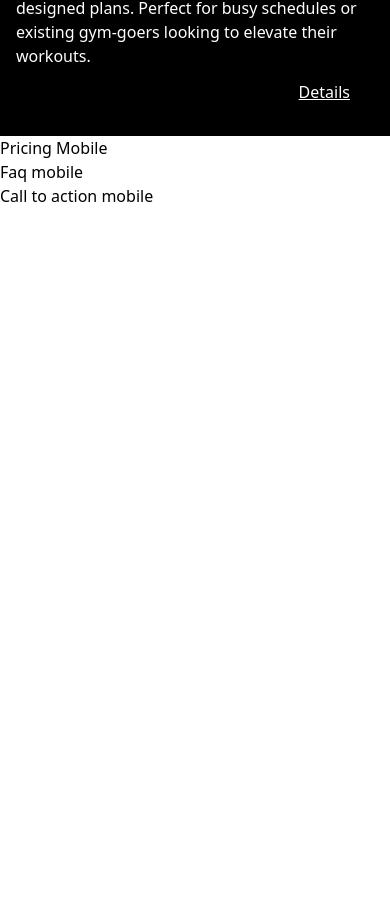
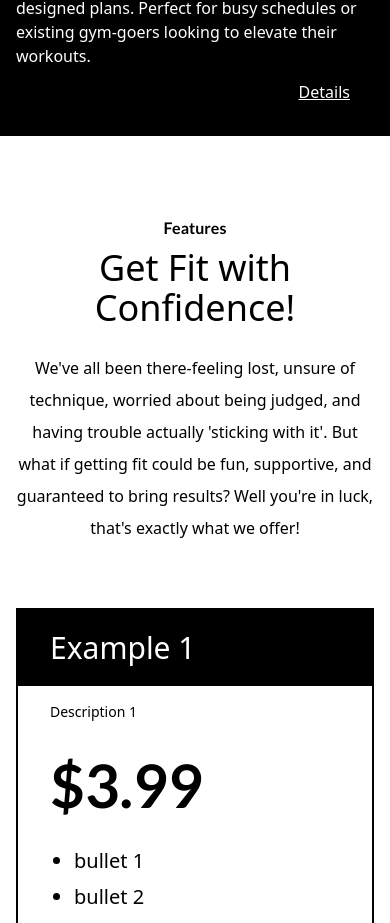
Before and after one commit to BrainReturnedToSoup/HuusWebsite, a React (Vite) app in the folder huus-website/: page / in a window 390 px wide. Shown: the part 2778-3701 px from the top of the page. Before the commit the page ends 2986 px from the top, so only its background shows below. Built offline with nearby package versions, Linux system fonts and the light colour scheme.

Commit message:
created separate child components for tablet and phone screen responsiveness for the pricing section, as well as created custom classes for these particular cases. Currently implemented the phone version, still need to implement the tablet version

```diff
--- a/huus-website/src/App.css
+++ b/huus-website/src/App.css
@@ -55,7 +55,46 @@
   grid-template-rows: 0.6fr 0.6fr 0.6fr 2fr 0.5fr;
 }
 
-.lato-thin {
+/*phone*/
+
+.pricing-mobile-phone-container-grid {
+  grid-template-columns: 1fr;
+  grid-template-rows: 1fr 0.8fr 1fr 3.5fr 0.5fr;
+}
+
+/*tablet*/
+
+.pricing-mobile-tablet-container-grid {
+  grid-template-columns: 1fr;
+  grid-template-rows: 1fr;
+}
+
+.pricing-mobile-tablet-container-heading-cell {
+  grid-row: 1/2;
+  grid-column: 1/2;
+}
+
+.pricing-mobile-tablet-container-desc-cell {
+  grid-row: 1/2;
+  grid-column: 1/2;
+}
+
+.pricing-mobile-tablet-container-price-cell {
+  grid-row: 1/2;
+  grid-column: 1/2;
+}
+
+.pricing-mobile-tablet-container-bullets-cell {
+  grid-row: 1/2;
+  grid-column: 1/2;
+}
+
+.pricing-mobile-tablet-container-redirect-cell {
+  grid-row: 1/2;
+  grid-column: 1/2;
+}
+
+.pricing-mobile-container .lato-thin {
   font-family: "Lato", sans-serif;
   font-weight: 100;
   font-style: normal;
--- a/huus-website/src/pages/root/FeaturesMobile.tsx
+++ b/huus-website/src/pages/root/FeaturesMobile.tsx
@@ -1,8 +1,4 @@
-import { useDispatch, useSelector } from "react-redux";
-
-import { useState } from "react";
-
-import servicesSlice from "../../state/slices/services";
+import { useSelector } from "react-redux";
 
 import ptGeneric from "../../assets/personal-trainer-generic.jpg";
 import ptTeach from "../../assets/personal-trainer-teach.jpg";
@@ -87,37 +83,13 @@ function Feature({
   index,
   redirect,
 }: FeatureProps) {
-  //xs is for mobile phones, which the custom breakpoint is 470px in width.
-  //thus, larger mobile devices such as tables and laptops will feature a more custom grid configuration
-  //that utilizes there increased width.
-
   const screenWidth: number = useSelector(
     (state: RootState) => state.deviceScreen.width,
   );
 
-  //   .feature-mobile-container-sm-image-cell {
-  //     grid-row: 1/8;
-  //     grid-column: 1/2;
-  //   }
-
-  //   .feature-mobile-container-sm-heading-cell {
-  //     grid-row: 1/3;
-  //     grid-column: 2/3;
-  //   }
-
-  //   .feature-mobile-container-sm-desc-cell {
-  //     grid-row: 3/7;
-  //     grid-column: 2/3;
-  //   }
-
-  //   .feature-mobile-container-sm-redirect-cell {
-  //     grid-row: 7/8;
-  //     grid-column: 2/3;
-  //   }
-
   return (
     <a
-      className={`my-6 w-full flex-col ${screenWidth >= 640 ? "feature-mobile-container-sm-grid grid h-[300px] gap-x-4" : ""}`}
+      className={`my-6 w-full flex-col hover:cursor-pointer ${screenWidth >= 640 ? "feature-mobile-container-sm-grid grid h-[300px] gap-x-4" : ""}`}
       id={`feature-mobile-redirect-${index}`}
       href={redirect.route}
     >
--- a/huus-website/src/pages/root/PricingMobile.tsx
+++ b/huus-website/src/pages/root/PricingMobile.tsx
@@ -1,3 +1,196 @@
-export default function PricingMobile () {
-    return <div>Pricing Mobile</div>
+import { useSelector } from "react-redux";
+import { RootState } from "../../state/store";
+
+import "../../App.css";
+
+interface OfferMobileDeviceProps {
+  title: string;
+  desc: string;
+  bullets: Array<string>;
+  price: number;
+  index: number;
 }
+
+interface OfferMobileProps {
+  title: string;
+  desc: string;
+  bullets: Array<string>;
+  price: number;
+  redirect: {
+    route: string;
+    positionY: number;
+  };
+  index: number;
+}
+
+const offers = [
+  {
+    title: "Example 1",
+    desc: "Description 1",
+    bullets: ["bullet 1", " bullet 2", "bullet 3"],
+    price: 3.99,
+    redirect: {
+      route: "/about",
+      positionY: 0,
+    },
+  },
+  {
+    title: "Example 2",
+    desc: "Description 2",
+    bullets: ["bullet 1", " bullet 2", "bullet 3"],
+    price: 17.99,
+    redirect: {
+      route: "/about",
+      positionY: 0,
+    },
+  },
+  {
+    title: "Example 3",
+    desc: "Description 3",
+    bullets: ["bullet 1", " bullet 2", "bullet 3"],
+    price: 24.99,
+    redirect: {
+      route: "/about",
+      positionY: 0,
+    },
+  },
+];
+
+function OfferTablet({
+  title,
+  desc,
+  bullets,
+  price,
+  index,
+}: OfferMobileDeviceProps) {
+  return (
+    <div>
+      <div>
+        <h2></h2>
+      </div>
+      <div>
+        <p></p>
+      </div>
+      <div>
+        <ul>
+          {bullets.map((bullet) => {
+            return <li></li>;
+          })}
+        </ul>
+      </div>
+      <div>
+        <label htmlFor={`pricing-mobile-container-${index}`}></label>
+      </div>
+    </div>
+  );
+}
+
+function OfferPhone({
+  title,
+  desc,
+  bullets,
+  price,
+  index,
+}: OfferMobileDeviceProps) {
+  return (
+    <div className="pricing-mobile-phone-container-grid grid h-full border-2 border-black">
+      <div className="flex items-center justify-start bg-black px-8 py-2">
+        <h2 className="lato-medium text-3xl text-white">{title}</h2>
+      </div>
+      <div className="px-8 py-4">
+        <p className="text-sm">{desc}</p>
+      </div>
+      <div className="flex items-center justify-start px-8 py-2">
+        <h3 className="lato-bold text-6xl">${price}</h3>
+      </div>
+      <div className="pb-2 pl-12 pr-4 pt-4">
+        <ul className="lato-medium list-disc text-xl">
+          {bullets.map((bullet) => {
+            return <li className="m-2">{bullet}</li>;
+          })}
+        </ul>
+      </div>
+      <div className="flex items-center justify-end py-4 pr-6">
+        <label
+          className="lato-medium text-xl underline hover:cursor-pointer"
+          htmlFor={`pricing-mobile-container-${index}`}
+        >
+          Details
+        </label>
+      </div>
+    </div>
+  );
+}
+
+function Offer({
+  title,
+  desc,
+  bullets,
+  price,
+  redirect,
+  index,
+}: OfferMobileProps) {
+  const screenWidth: number = useSelector(
+    (state: RootState) => state.deviceScreen.width,
+  );
+
+  return (
+    <a
+      className="my-4 aspect-square w-full"
+      id={`pricing-mobile-container-${index}`}
+      href={redirect.route}
+    >
+      {screenWidth >= 640 ? (
+        <OfferTablet
+          title={title}
+          desc={desc}
+          bullets={bullets}
+          price={price}
+          index={index}
+        />
+      ) : (
+        <OfferPhone
+          title={title}
+          desc={desc}
+          bullets={bullets}
+          price={price}
+          index={index}
+        />
+      )}
+    </a>
+  );
+}
+
+export default function PricingMobile() {
+  return (
+    <div className="mt-20">
+      <div className="mb-6 flex flex-col items-center justify-center px-4 sm:px-12">
+        <h2 className="lato-bold mb-2">Features</h2>
+        <h3 className="lato-medium mb-6 text-center text-4xl">
+          Get Fit with Confidence!
+        </h3>
+        <p className="lato-medium mb-4 w-full text-center leading-loose sm:text-xl">
+          We've all been there-feeling lost, unsure of technique, worried about
+          being judged, and having trouble actually 'sticking with it'. But what
+          if getting fit could be fun, supportive, and guaranteed to bring
+          results? Well you're in luck, that's exactly what we offer!
+        </p>
+      </div>
+      <div className={`flex w-full flex-col items-center px-4 py-2`}>
+        {offers.map((offer, index) => {
+          return (
+            <Offer
+              title={offer.title}
+              desc={offer.desc}
+              bullets={offer.bullets}
+              price={offer.price}
+              redirect={offer.redirect}
+              index={index}
+              key={index}
+            />
+          );
+        })}
+      </div>
+    </div>
+  );
+}
```
